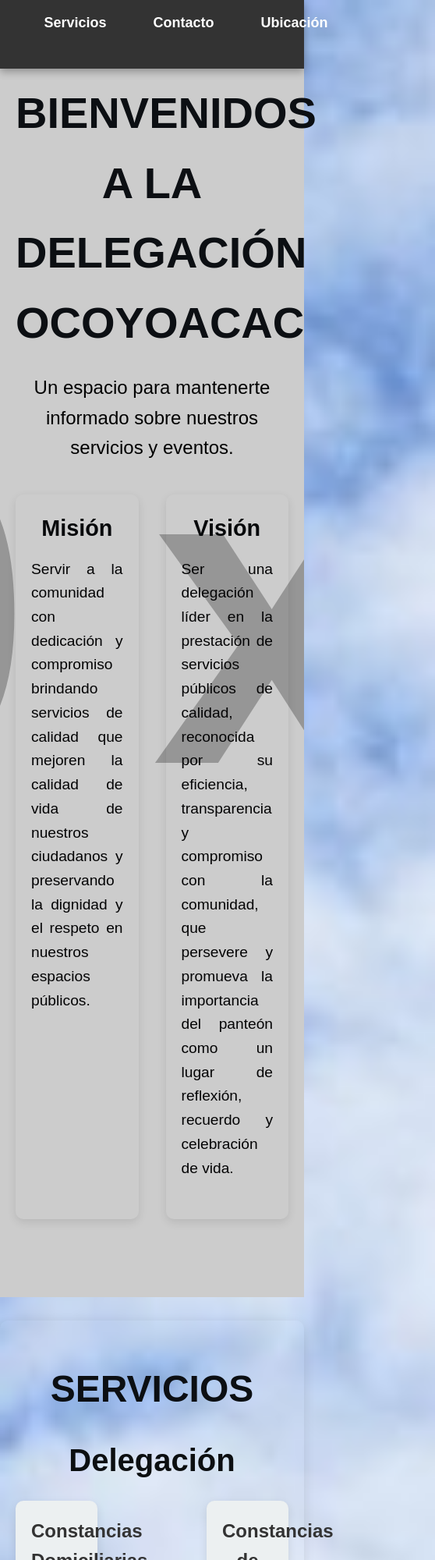
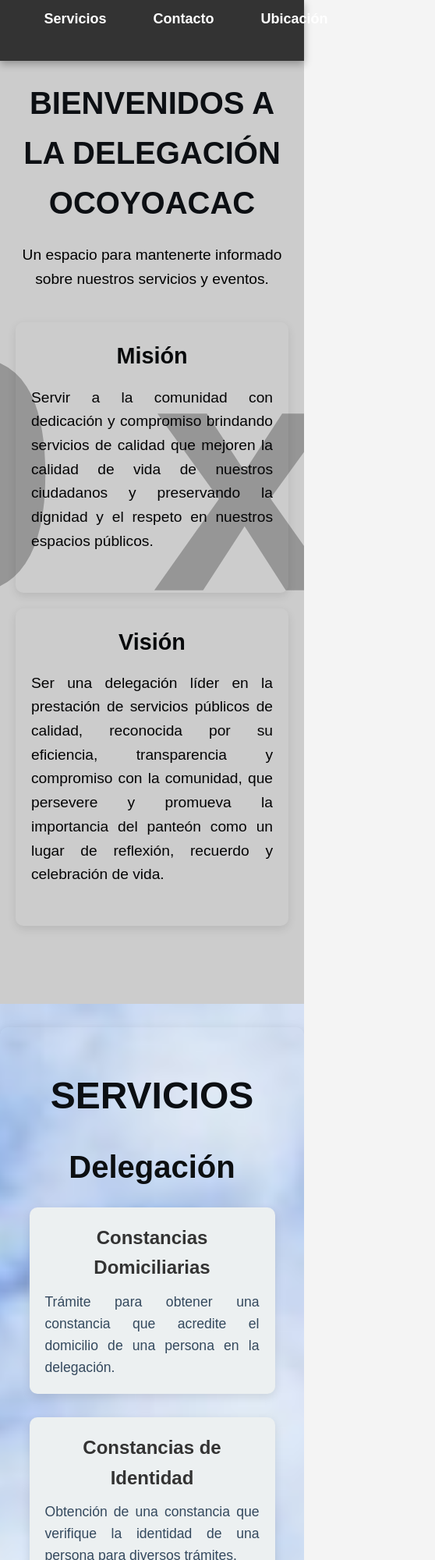
Before and after one commit to Crisorte24/DelegacionOcoyoacac.github.io, a plain HTML site: page index.html in a window 390 px wide. Shown: the top 2000 px of the page at 78% size, 558 px wide, since content can reach past the window. Drawn offline with Linux system fonts and the light colour scheme; placeholder pictures from the web are drawn by us.

Commit message:
Update estilo.css

```diff
--- a/css/estilo.css
+++ b/css/estilo.css
@@ -442,3 +442,52 @@ h2 {
     font-size: 1.1em;
     color: #34495e;
 }
+
+/* Responsividad para pantallas pequeñas (tabletas y móviles) */
+@media (max-width: 768px) {
+    header {
+        padding: 10px 0;
+    }
+
+    .hero-content h2 {
+        font-size: 2.5em;
+    }
+
+    .hero-content p {
+        font-size: 1.2em;
+    }
+
+    .mision-vision {
+        flex-direction: column;
+        text-align: center;
+    }
+
+    .mision, .vision {
+        width: 100%;
+    }
+
+    .service-grid {
+        flex-direction: column;
+        align-items: center;
+    }
+
+    .service-item {
+        width: 90%;
+    }
+
+    .contact-info {
+        width: 90%;
+    }
+
+    footer {
+        font-size: 1em;
+    }
+
+    .contact-item {
+        justify-content: center;
+    }
+
+    .contact-item i {
+        margin-bottom: 10px;
+    }
+}
```
